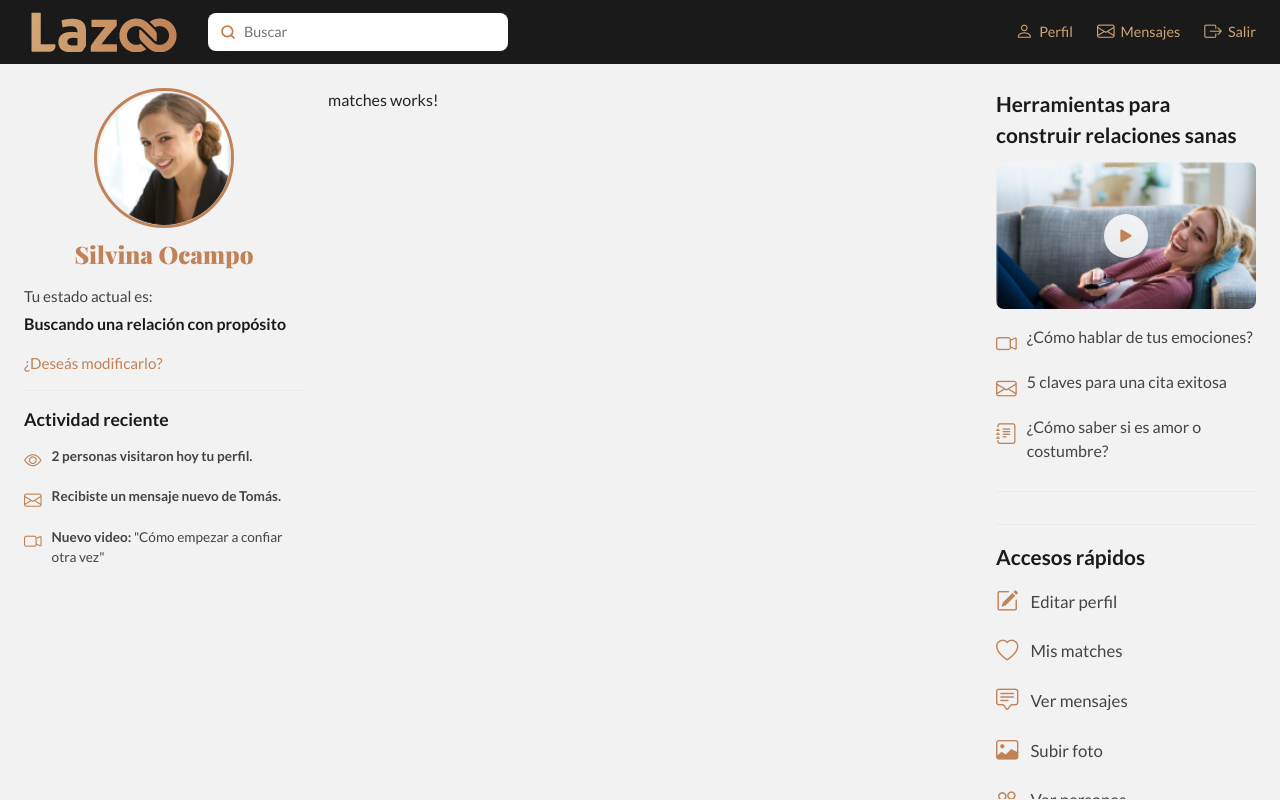
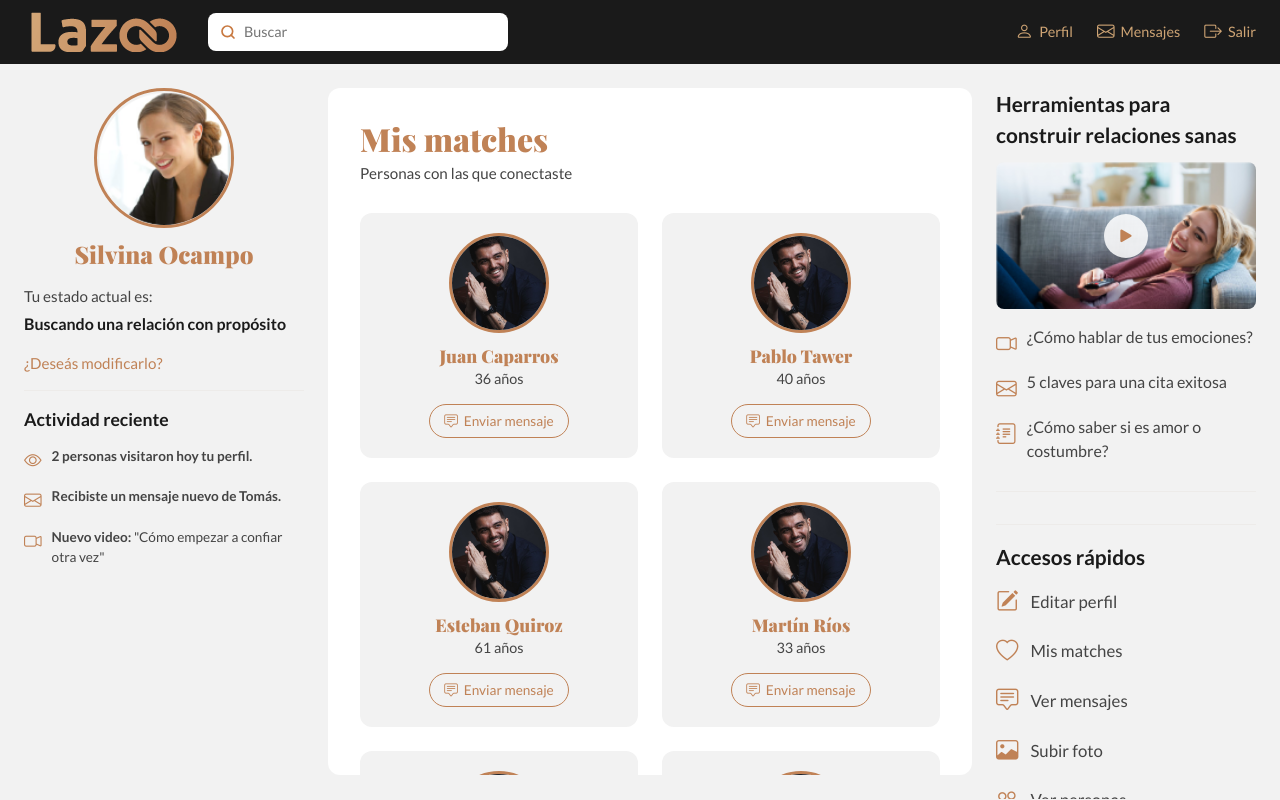
Before and after one commit to gaboqu/lazzo, an Angular app: page /matches in a window 1280 px wide. Built offline with nearby package versions, Linux system fonts and the light colour scheme.

Commit message:
feat: add matches grid view

```diff
--- a/src/app/pages/matches/matches.component.css
+++ b/src/app/pages/matches/matches.component.css
@@ -0,0 +1,97 @@
+.matches-container {
+  background-color: #fff;
+  border-radius: 12px;
+  padding: 32px;
+  max-width: 860px;
+  max-height: calc(100vh - 113px);
+  overflow-y: auto;
+  scrollbar-width: none;
+  -ms-overflow-style: none;
+}
+
+.matches-container::-webkit-scrollbar {
+  display: none;
+}
+
+.matches-title {
+  font-family: var(--font-title);
+  color: #c08256;
+  font-size: 2rem;
+  margin-bottom: 4px;
+}
+
+.matches-subtitle {
+  font-family: var(--font-body);
+  font-size: 0.95rem;
+  color: #444;
+  margin-bottom: 28px;
+}
+
+.matches-grid {
+  display: grid;
+  grid-template-columns: repeat(auto-fill, minmax(180px, 1fr));
+  gap: 24px;
+}
+
+.match-card {
+  display: flex;
+  flex-direction: column;
+  align-items: center;
+  text-align: center;
+  padding: 20px;
+  border-radius: 12px;
+  background-color: #f2f2f2;
+  transition: transform 0.2s;
+}
+
+.match-card:hover {
+  transform: translateY(-4px);
+}
+
+.match-photo-wrapper {
+  width: 100px;
+  height: 100px;
+  border-radius: 50%;
+  overflow: hidden;
+  border: 3px solid #c08256;
+  margin-bottom: 12px;
+}
+
+.match-photo {
+  width: 100%;
+  height: 100%;
+  object-fit: cover;
+}
+
+.match-name {
+  font-family: var(--font-title);
+  color: #c08256;
+  font-size: 1.1rem;
+  margin-bottom: 2px;
+}
+
+.match-age {
+  font-family: var(--font-body);
+  font-size: 0.9rem;
+  color: #444;
+  margin-bottom: 14px;
+}
+
+.btn-mensaje {
+  border: 1px solid #c08256;
+  background: transparent;
+  color: #c08256;
+  font-family: var(--font-body);
+  font-size: 0.85rem;
+  padding: 6px 14px;
+  border-radius: 20px;
+  cursor: pointer;
+  display: flex;
+  align-items: center;
+  gap: 6px;
+}
+
+.btn-mensaje:hover {
+  background-color: #c08256;
+  color: #fff;
+}
--- a/src/app/pages/matches/matches.component.html
+++ b/src/app/pages/matches/matches.component.html
@@ -1 +1,21 @@
-<p>matches works!</p>
+<div class="matches-container">
+
+  <h1 class="matches-title">Mis matches</h1>
+  <p class="matches-subtitle">Personas con las que conectaste</p>
+
+  <div class="matches-grid">
+
+    <div class="match-card" *ngFor="let match of matches">
+      <div class="match-photo-wrapper">
+        <img [src]="match.foto" [alt]="match.nombre" class="match-photo" />
+      </div>
+      <h4 class="match-name">{{ match.nombre }}</h4>
+      <p class="match-age">{{ match.edad }} años</p>
+      <button class="btn-mensaje">
+        <i class="bi bi-chat-square-text"></i> Enviar mensaje
+      </button>
+    </div>
+
+  </div>
+
+</div>
--- a/src/app/pages/matches/matches.component.ts
+++ b/src/app/pages/matches/matches.component.ts
@@ -1,12 +1,27 @@
 import { Component } from '@angular/core';
+import { CommonModule } from '@angular/common';
+
+interface Match {
+  nombre: string;
+  edad: number;
+  foto: string;
+}
 
 @Component({
   selector: 'app-matches',
   standalone: true,
-  imports: [],
+  imports: [CommonModule],
   templateUrl: './matches.component.html',
   styleUrl: './matches.component.css'
 })
 export class MatchesComponent {
 
+  matches: Match[] = [
+    { nombre: 'Juan Caparros', edad: 36, foto: 'assets/images/foto_perfil1.jpg' },
+    { nombre: 'Pablo Tawer', edad: 40, foto: 'assets/images/foto_perfil1.jpg' },
+    { nombre: 'Esteban Quiroz', edad: 61, foto: 'assets/images/foto_perfil1.jpg' },
+    { nombre: 'Martín Ríos', edad: 33, foto: 'assets/images/foto_perfil1.jpg' },
+    { nombre: 'Diego Funes', edad: 45, foto: 'assets/images/foto_perfil1.jpg' },
+    { nombre: 'Lucas Vera', edad: 29, foto: 'assets/images/foto_perfil1.jpg' }
+  ];
 }
```
